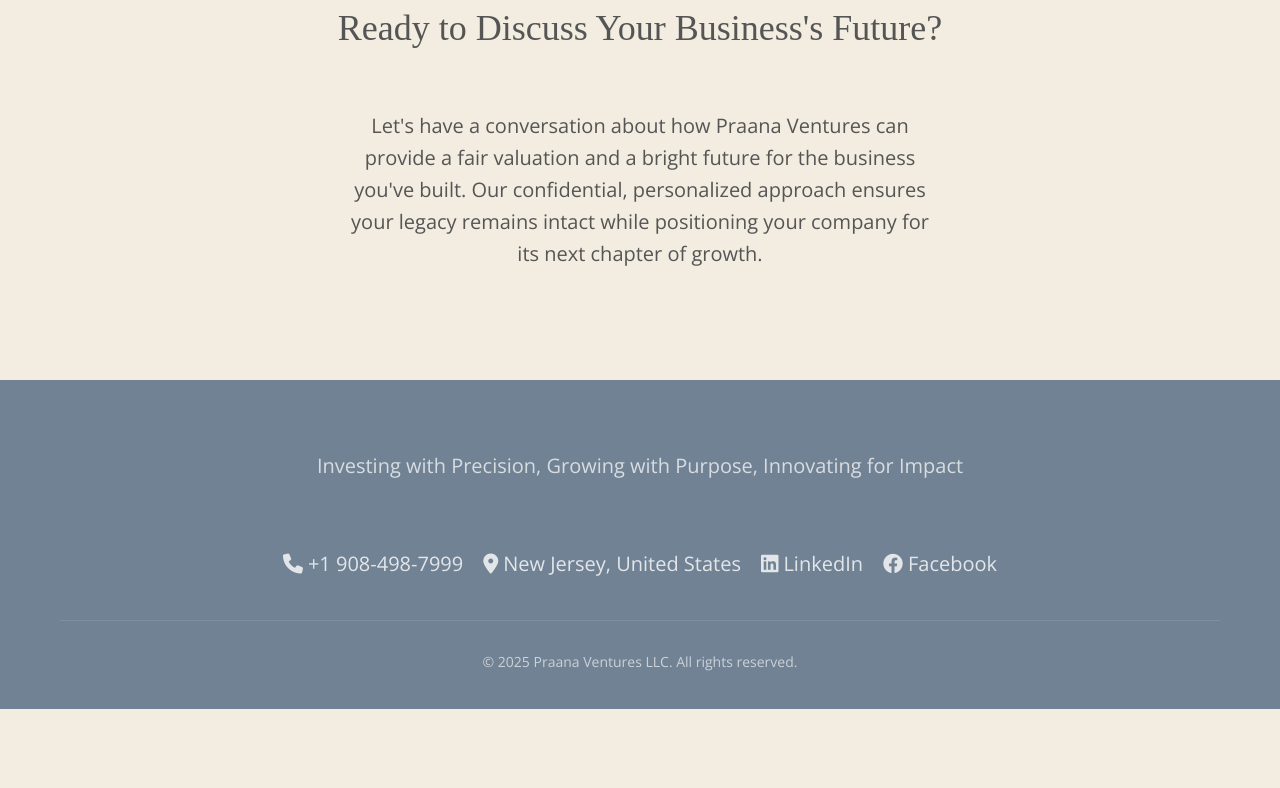
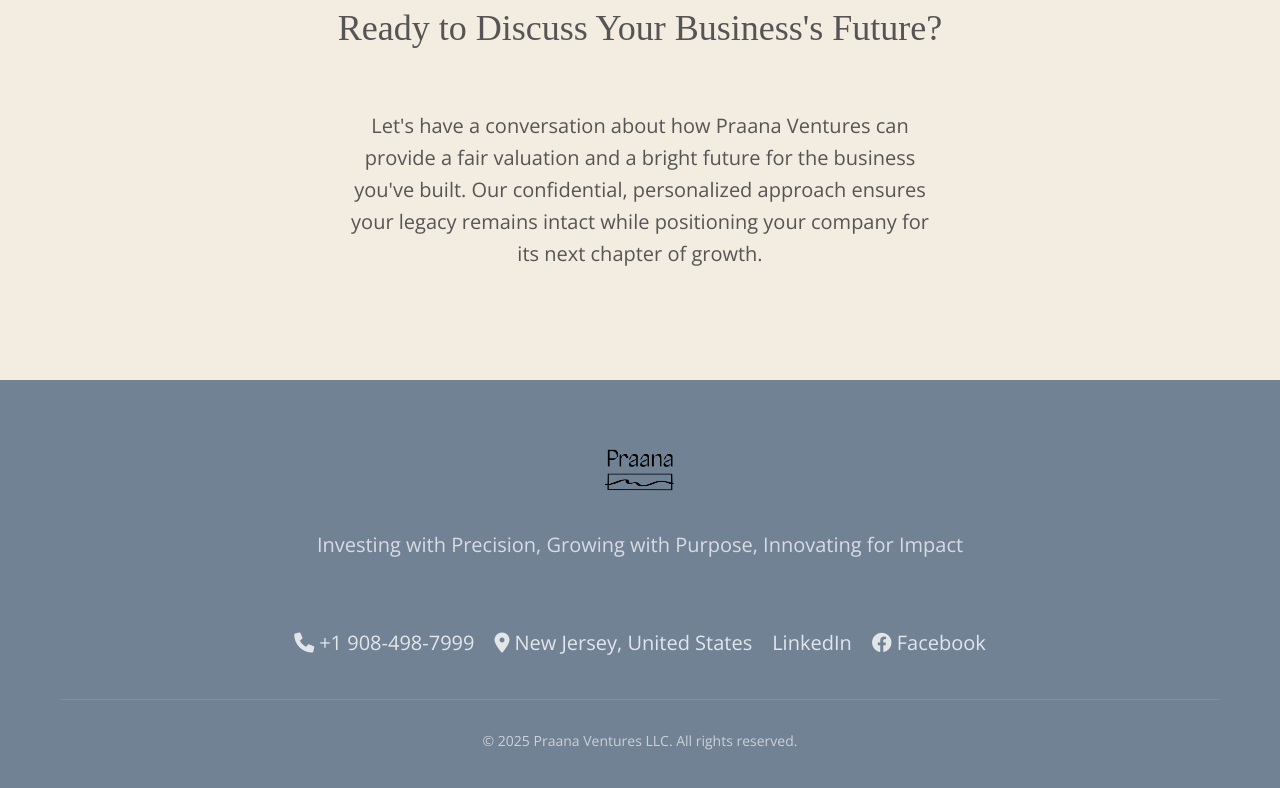
Before and after one commit to praanaventures/praana-ventures, a plain HTML site: page index.html in a window 1280 px wide. Shown: the part 2177-2965 px from the top of the page. Before the commit the page ends 2886 px from the top, so only its background shows below. Drawn offline with nearby package versions, Linux system fonts and the light colour scheme; a web font is replaced by a local one.

Commit message:
Update index.html

```diff
--- a/index.html
+++ b/index.html
@@ -168,6 +168,11 @@
         <div class="container">
             <div class="footer-content">
                 <div class="footer-logo">
+                              <div class="logo">
+                        <a href="#" class="logo-link">
+                            <img src="images/Lockup_Praana_Stacked.png" alt="Praana Ventures Logo" class="logo-img" style="max-height: 60px;">
+                        </a>
+                    </div>
                     <p class="footer-tagline">Investing with Precision, Growing with Purpose, Innovating for Impact</p>
                 </div>
 
@@ -181,7 +186,6 @@
                         <span style="color: white; opacity: 0.8;">New Jersey, United States</span>
                     </div>
                     <div class="contact-method" style="display: flex; align-items: center; gap: 0.5rem;">
-                        <i class="fab fa-linkedin" style="color: white; opacity: 0.8;"></i>
                         <a href="https://linkedin.com/company/praana-ventures" target="_blank" rel="noopener noreferrer" style="color: white; opacity: 0.8; text-decoration: none;">LinkedIn</a>
                     </div>
                     <div class="contact-method" style="display: flex; align-items: center; gap: 0.5rem;">
```
